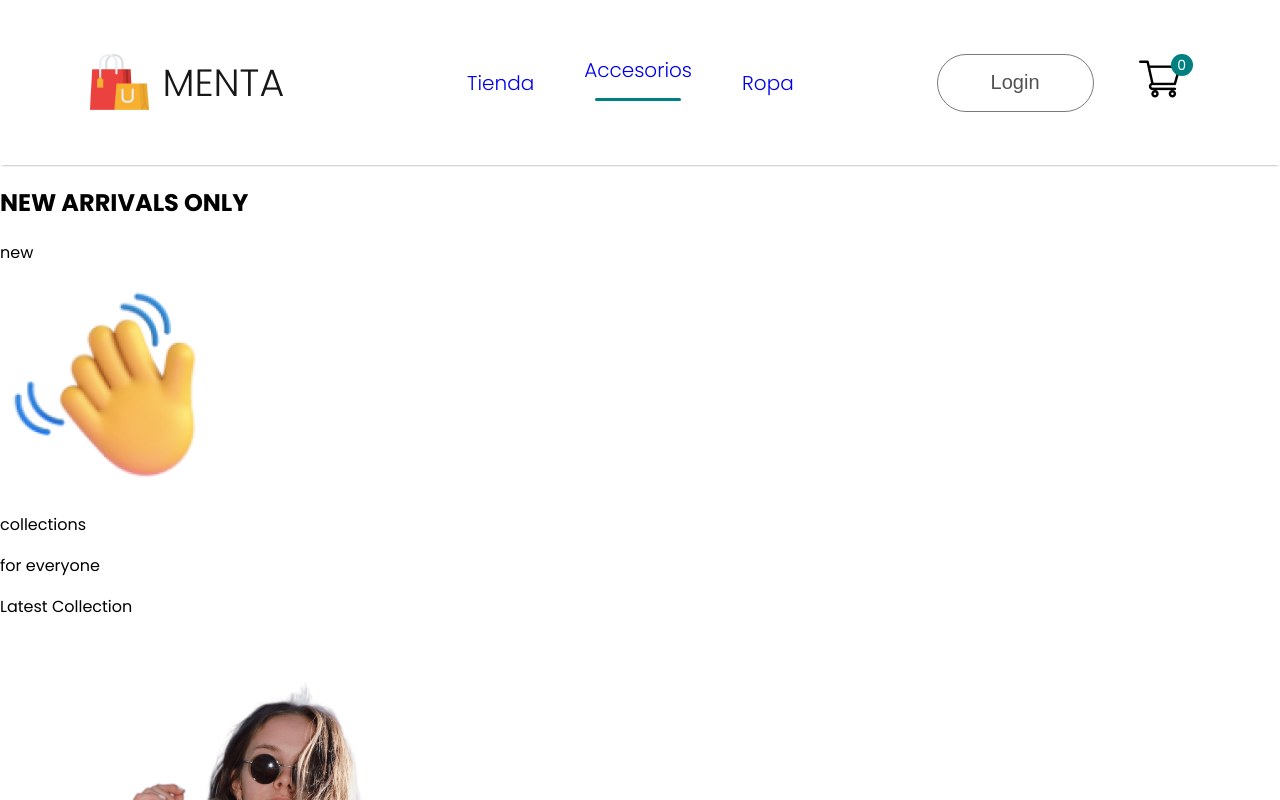
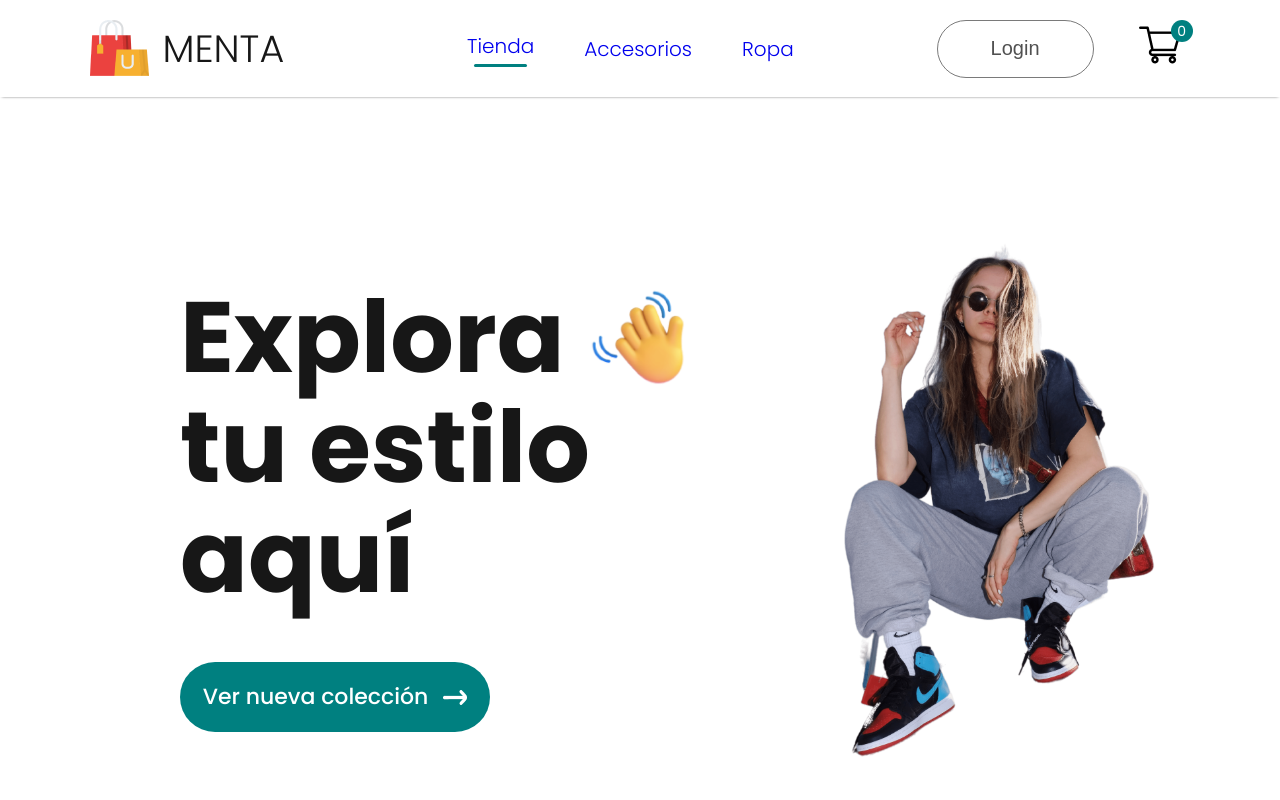
Before and after one commit to jhaguirreg/E-commerce, a React (Create React App) app in the folder frontend/: page / in a window 1280 px wide. Shown: the top 800 px of the page. Built offline with nearby package versions, Linux system fonts and the light colour scheme.

Commit message:
frontend update

```diff
--- a/frontend/src/Components/Hero/Hero.css
+++ b/frontend/src/Components/Hero/Hero.css
@@ -0,0 +1,60 @@
+.hero{
+    height: 100vh;
+    display: flex;
+}
+.hero-left{
+    flex: 1;
+    display: flex;
+    flex-direction: column;
+    justify-content: center;
+    gap: 20px;
+    padding-left: 180px;
+    line-height: 1.1;
+}
+.hero-left h2{
+    color: #090909;
+    font-size: 26px;
+    font-weight: 600;
+}
+
+.hero-left p{
+    color: #171717;
+    font-size: 100px;
+    font-weight: 700;
+}
+
+.hero-hand-icon{
+    display: flex;
+    align-items: center;
+    gap: 20px;
+}
+
+.hero-hand-icon img{
+    width: 105px;
+}
+
+.hero-latest-btn{
+    display: flex;
+    justify-content: center;
+    align-items: center;
+    gap: 15px;
+    width: 310px;
+    height: 70px;
+    border-radius: 75px;
+    margin-top: 30px;
+    background: #008080;
+    color: white;
+    font-size: 22px;
+    font-weight: 500;
+}
+
+.hero-right{
+    flex: 1;
+    display: flex;
+    align-items: center;
+    justify-content: center;
+}
+
+.hero-right img{
+    width: 405px;
+}
--- a/frontend/src/Components/Hero/Hero.jsx
+++ b/frontend/src/Components/Hero/Hero.jsx
@@ -8,17 +8,17 @@ export const Hero = () => {
   return (
     <div className='hero'>
         <div className="hero-left">
-          <h2>NEW ARRIVALS ONLY</h2>
+          <h2></h2>
           <div>
-            <div className="hand-hand-icon">
-              <p>new</p>
+            <div className="hero-hand-icon">
+              <p>Explora</p>
               <img src={hand_icon} alt="" />
             </div>
-            <p>collections</p>
-            <p>for everyone</p>
+            <p>tu estilo</p>
+            <p>aquí</p>
           </div>
           <div className="hero-latest-btn">
-            <div>Latest Collection</div>
+            <div>Ver nueva colección</div>
             <img src={arrow_icon} alt="" />
           </div>
         </div>
--- a/frontend/src/Components/Navbar/Navbar.css
+++ b/frontend/src/Components/Navbar/Navbar.css
@@ -52,7 +52,7 @@
     color: #515151;
     font-size: 20px;
     font-weight: 300;
-    background: white;
+    background-color: white;
     cursor: pointer;
 }
 .nav-login-cart button:active{
--- a/frontend/src/Components/Navbar/Navbar.jsx
+++ b/frontend/src/Components/Navbar/Navbar.jsx
@@ -6,7 +6,7 @@ import { HashRouter, Link } from 'react-router-dom'
 
 export const Navbar = () => {
 
-    const [menu,setMenu] = useState("accesorios")
+    const [menu,setMenu] = useState("shop")
   return (
     <div className='navbar'>
         <div className="nav-logo">
--- a/frontend/src/index.css
+++ b/frontend/src/index.css
@@ -1,3 +1,7 @@
+*{
+  margin: 0;
+  /*background: linear-gradient(180deg, #e1fff7, #e1ffea22 60%);*/
+}
 body {
   margin: 0;
   font-family: -apple-system, BlinkMacSystemFont, 'Segoe UI', 'Roboto', 'Oxygen',
```
Also changed, not shown: 1 other file (tests, documents, lock files or other folders).
